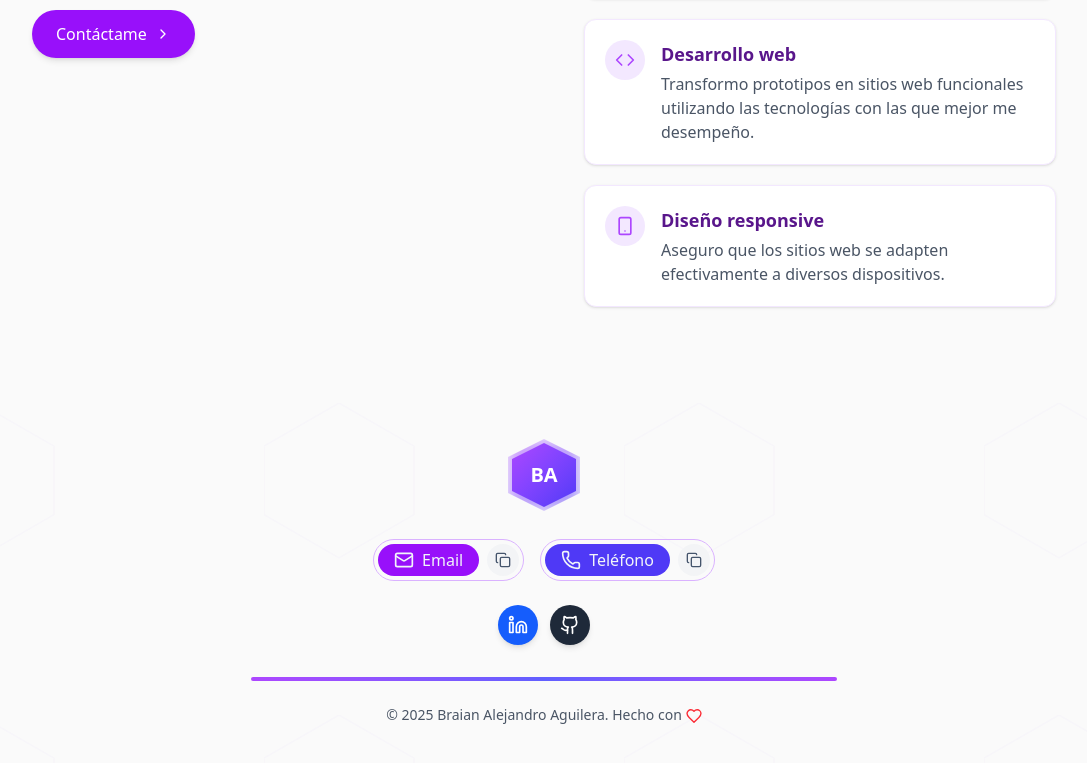
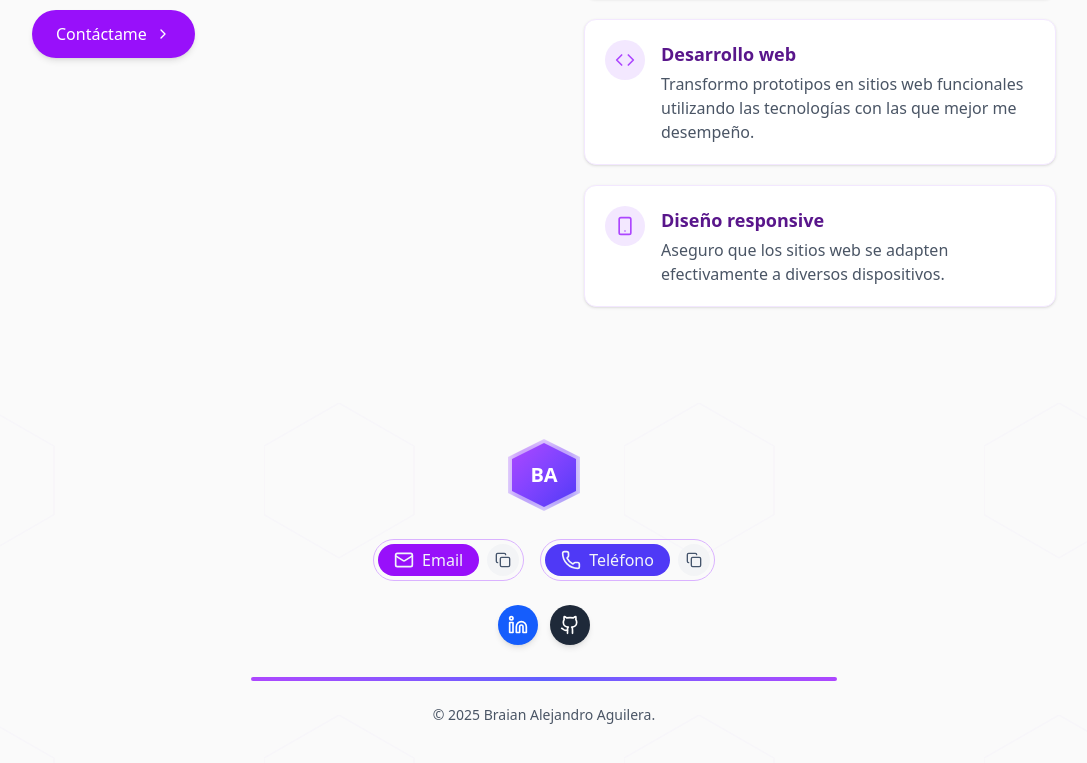
Before and after one commit to braguilera/portfolio, a React (Vite) app: page / in a window 1280 px wide. Shown: the part 5159-5922 px from the top of the page, without its empty margins (96-1183 px from the left). Built offline with nearby package versions, Linux system fonts and the light colour scheme.

Commit message:
Hovers arreglados en contact y about

```diff
--- a/src/components/sections/About.jsx
+++ b/src/components/sections/About.jsx
@@ -131,13 +131,12 @@ const About = () => {
               {services.map((service, index) => (
                 <motion.div
                   key={service.id}
-                  className="bg-white rounded-xl border border-purple-100 p-4 md:p-5 shadow-sm hover:shadow-md transition-shadow group"
+                  className="bg-white rounded-xl border border-purple-100 p-4 md:p-5 shadow-sm"
                   variants={serviceVariants}
                   custom={index}
-                  whileHover={{ y: -5 }}
                 >
                   <div className="flex gap-3 md:gap-4 items-start">
-                    <div className="w-8 h-8 md:w-10 md:h-10 rounded-full bg-purple-100 flex items-center justify-center shrink-0 group-hover:bg-purple-200 transition-colors">
+                    <div className="w-8 h-8 md:w-10 md:h-10 rounded-full bg-purple-100 flex items-center justify-center shrink-0">
                       {service.icon}
                     </div>
                     <div>
--- a/src/components/sections/Contact.jsx
+++ b/src/components/sections/Contact.jsx
@@ -7,10 +7,9 @@ import { Mail, Github, Linkedin, Heart, Phone, Copy, Check } from "lucide-react"
 const Contact = () => {
   const [copiedItem, setCopiedItem] = useState(null)
 
-  // Datos reales (no visibles en el HTML, protegidos contra scraping)
   const contactData = {
-    email: "braian@example.com", // Tu email real iría aquí
-    phone: "+54 11 1234 5678", // Tu teléfono real iría aquí
+    email: "braian@example.com",
+    phone: "+54 11 1234 5678",
   }
 
   // Resetear el estado de copiado después de 2 segundos
@@ -23,7 +22,6 @@ const Contact = () => {
     }
   }, [copiedItem])
 
-  // Función para copiar al portapapeles
   const copyToClipboard = (type) => {
     const textToCopy = type === "email" ? contactData.email : contactData.phone
 
@@ -37,13 +35,11 @@ const Contact = () => {
       })
   }
 
-  // Función para redireccionar
   const redirectTo = (type) => {
     const url = type === "email" ? `mailto:${contactData.email}` : `tel:${contactData.phone.replace(/\s+/g, "")}`
     window.open(url, "_blank")
   }
 
-  // Variantes para la animación de entrada desde abajo
   const containerVariants = {
     hidden: { y: 100, opacity: 0 },
     visible: {
@@ -73,7 +69,6 @@ const Contact = () => {
     },
   }
 
-  // Datos de contacto (con texto protegido)
   const contactInfo = [
     {
       icon: <Mail className="h-5 w-5" />,
@@ -89,7 +84,6 @@ const Contact = () => {
     },
   ]
 
-  // Redes sociales
   const socialLinks = [
     {
       icon: <Linkedin className="h-5 w-5" />,
@@ -113,7 +107,6 @@ const Contact = () => {
       whileInView="visible"
       viewport={{ once: true, margin: "-100px" }}
     >
-      {/* Fondo con hexágonos sutiles */}
       <div className="absolute inset-0 -z-10 opacity-5">
         <svg width="100%" height="100%" xmlns="http://www.w3.org/2000/svg">
           <defs>
@@ -138,15 +131,9 @@ const Contact = () => {
 
       <div className="container mx-auto px-6 max-w-5xl">
         <div className="flex flex-col items-center justify-center">
-          {/* Hexágono central con iniciales */}
           <motion.div
             className="relative mb-8"
             variants={itemVariants}
-            whileHover={{
-              rotate: [0, -5, 5, -5, 0],
-              scale: 1.05,
-              transition: { duration: 0.5 },
-            }}
           >
             <div className="w-16 h-16 bg-gradient-to-br from-purple-500 to-indigo-600 flex items-center justify-center text-white font-bold text-xl clip-hexagon shadow-lg">
               BA
@@ -154,12 +141,10 @@ const Contact = () => {
             <div className="absolute -inset-1 bg-gradient-to-br from-purple-500 to-indigo-600 opacity-50 blur-sm clip-hexagon -z-10"></div>
           </motion.div>
 
-          {/* Información de contacto con botones de copia y redirección */}
           <div className="flex flex-col sm:flex-row gap-4 mb-6">
             {contactInfo.map((item, index) => (
               <motion.div key={index} className="relative" variants={itemVariants}>
                 <div className="flex items-start justify-between rounded-full border border-purple-300 p-1 py-1 gap-2">
-                  {/* Área clickeable: icono + texto */}
                   <motion.button
                     className="flex items-center gap-2"
                     onClick={() => redirectTo(item.type)}
@@ -244,19 +229,7 @@ const Contact = () => {
           {/* Copyright */}
           <motion.div className="text-center text-gray-600 text-sm" variants={itemVariants}>
             <p className="flex items-center justify-center gap-1">
-              © {new Date().getFullYear()} Braian Alejandro Aguilera. Hecho con
-              <motion.div
-                animate={{
-                  scale: [1, 1.2, 1],
-                  transition: {
-                    repeat: Number.POSITIVE_INFINITY,
-                    repeatType: "reverse",
-                    duration: 1,
-                  },
-                }}
-              >
-                <Heart className="h-4 w-4 text-red-500 inline" />
-              </motion.div>
+              © {new Date().getFullYear()} Braian Alejandro Aguilera.
             </p>
           </motion.div>
         </div>
```
Also changed, not shown: src/components/ui/SectionTitle.jsx (+0 -10 lines).
